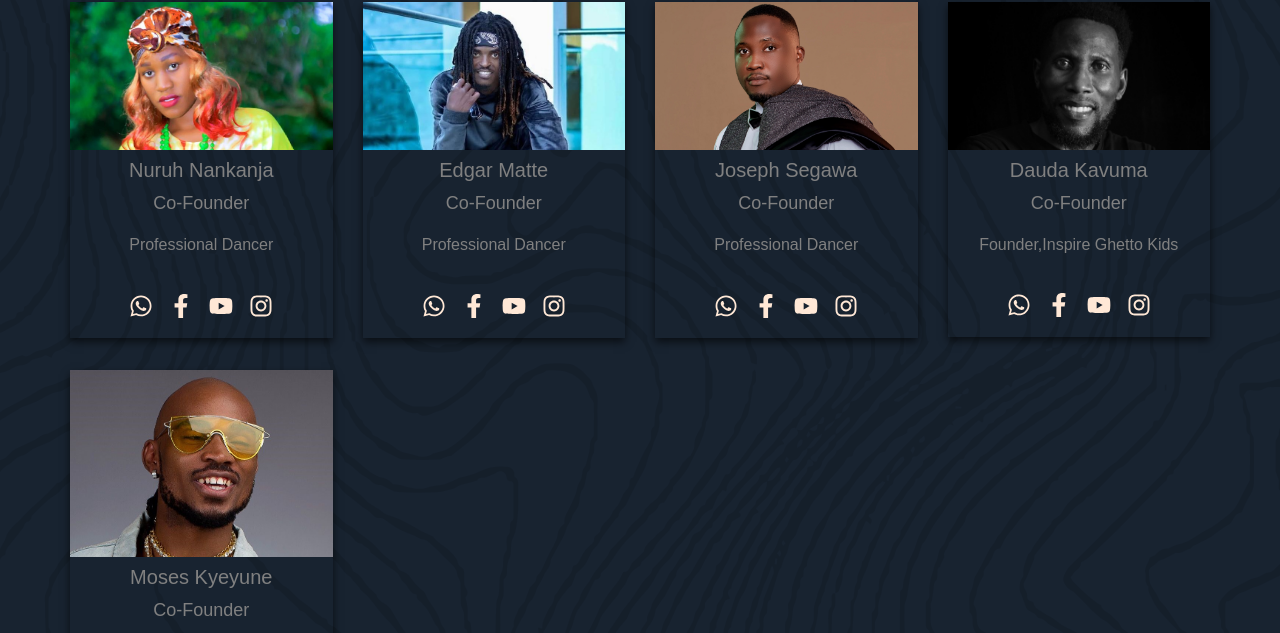
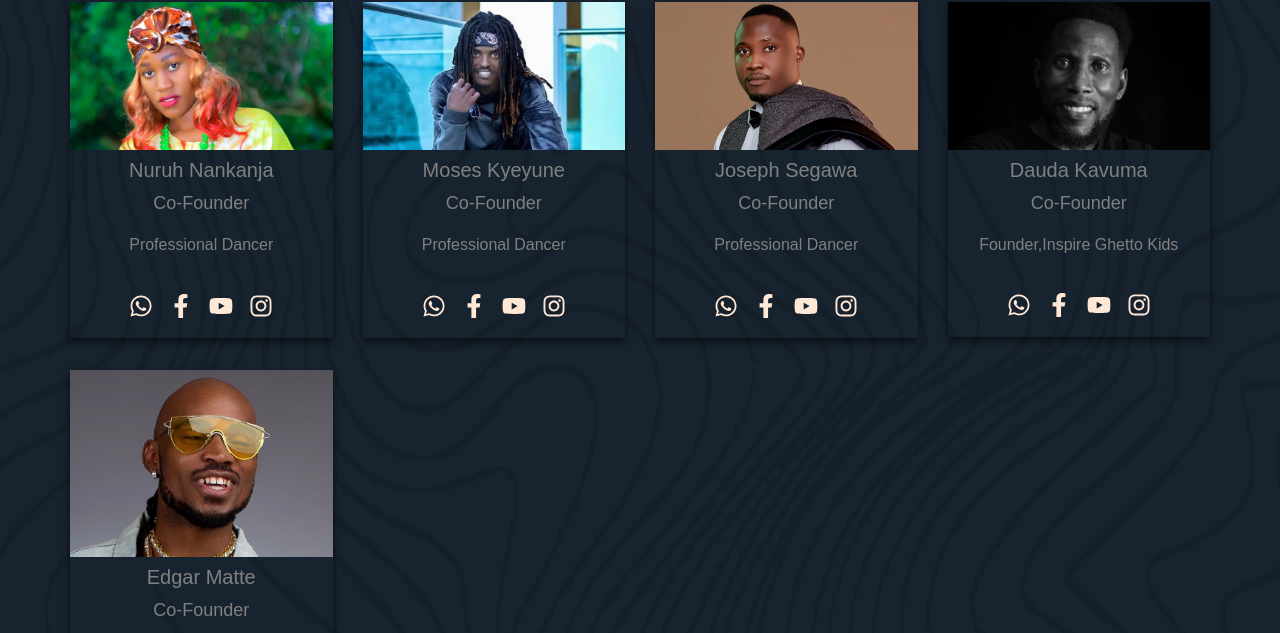
Before and after one commit to amsalimsema/dau, a React (Create React App) app: page / in a window 1280 px wide. Shown: the part 1210-1843 px from the top of the page. Built offline with nearby package versions, Linux system fonts and the light colour scheme; the HTML template or start-up script is replaced by a standard one; a web font is replaced by a local one.

Commit message:
Fixed names for founders

```diff
--- a/src/components/Founders.js
+++ b/src/components/Founders.js
@@ -144,7 +144,7 @@ export default function Founders() {
                   alt="wembley"
                   style={{ width: '100%', marginBottom: '0.5rem' }}
                 />
-                <h5>Edgar Matte</h5>
+                <h5>Moses Kyeyune</h5>
                 <p className="title">Co-Founder</p>
                 <p>Professional Dancer</p>
                 <div style={{ padding: '20px 0' }}>
@@ -303,7 +303,7 @@ export default function Founders() {
                   alt="eddy"
                   style={{ width: '100%', marginBottom: '0.5rem' }}
                 />
-                <h5>Moses Kyeyune</h5>
+                <h5>Edgar Matte</h5>
                 <p className="title">Co-Founder</p>
 
                 <div style={{ padding: '20px 0' }}>
```
